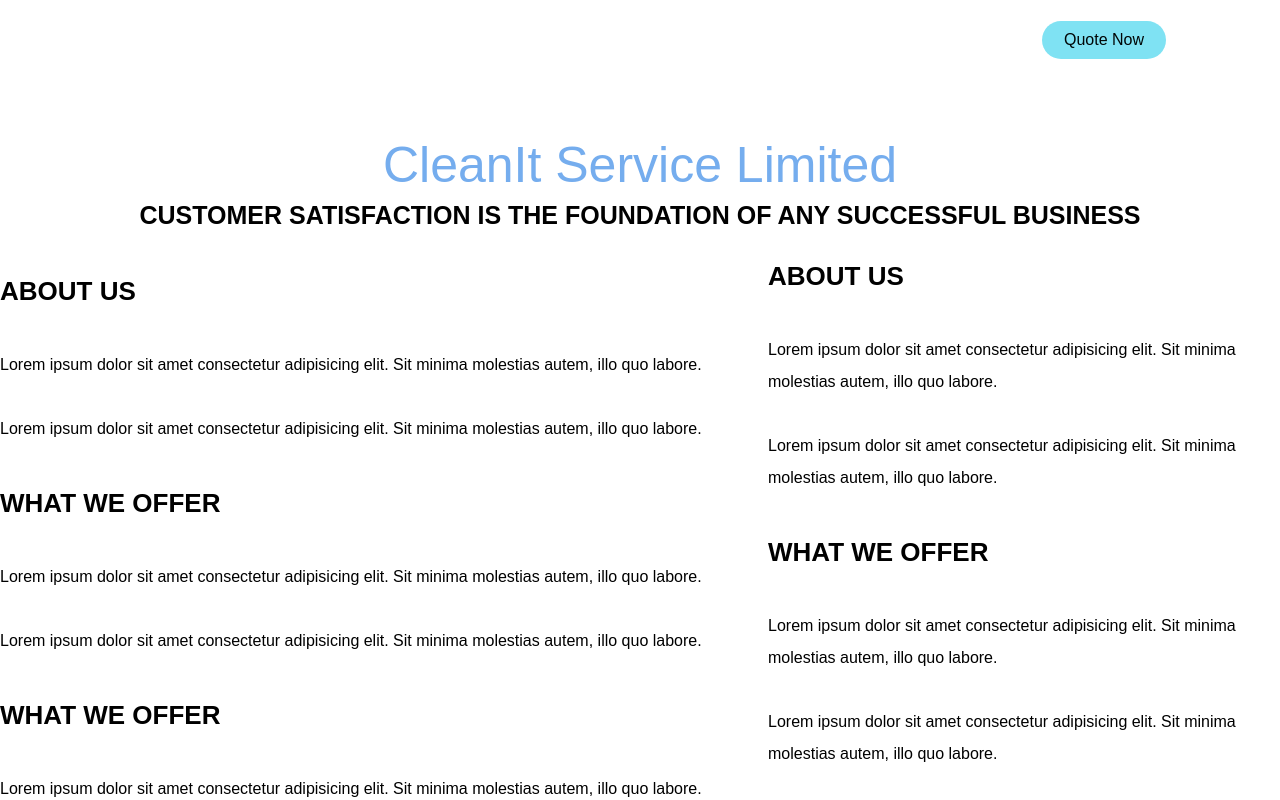
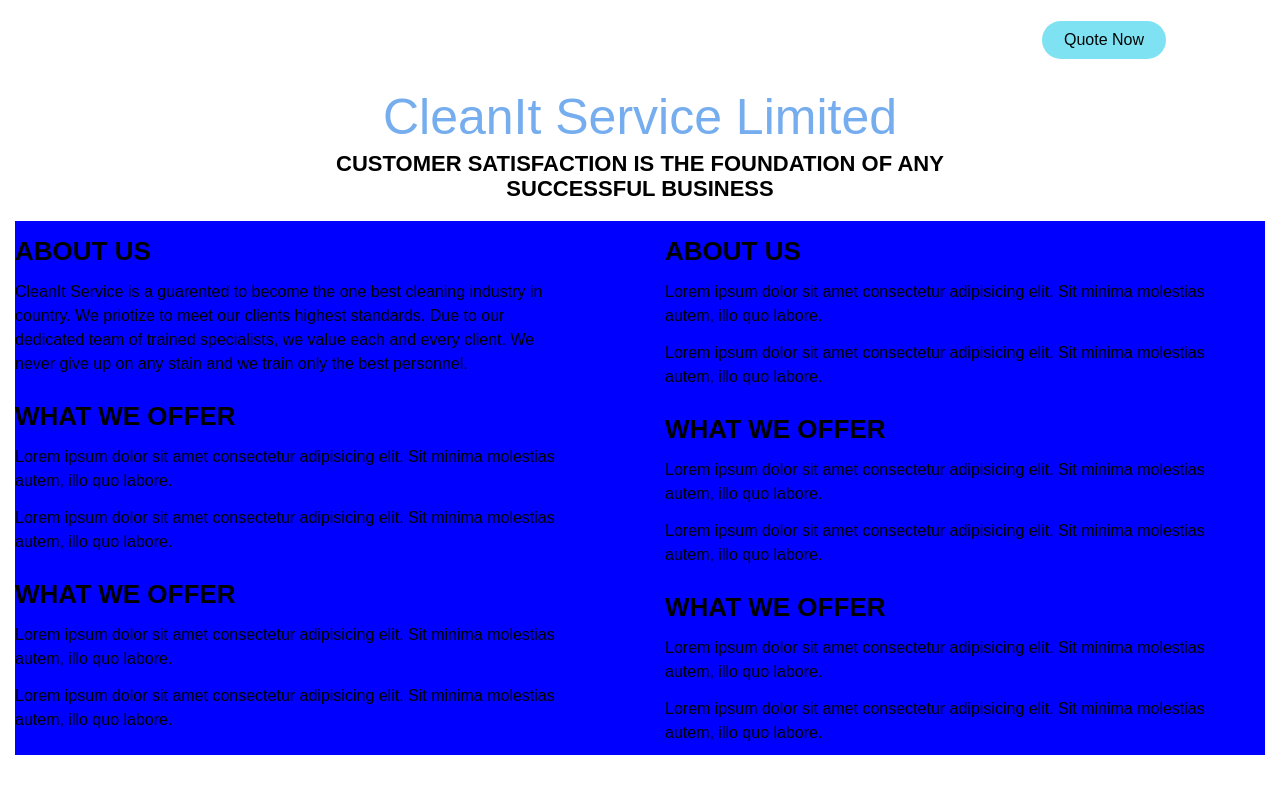
Before and after one commit to ericatsu/cleanit, a React (Create React App) app: page /LearnMore in a window 1280 px wide. Shown: the top 800 px of the page. Built offline with nearby package versions, Linux system fonts and the light colour scheme; a web font is replaced by a local one.

Commit message:
add images to learn more

```diff
--- a/src/elements/LearnMoreElements.jsx
+++ b/src/elements/LearnMoreElements.jsx
@@ -1,16 +1,33 @@
 import styled from "styled-components";
 
+export const Container1 = styled.div`
+    margin-top: 60px;
+    background-color: rgb(255, 255, 255);
+    text-align: center;
+    display: block;
+    padding: 40px 0;
+    margin: 15px;
+
+    &:after, :before{
+        -webkit-box-sizing: border-box;
+        box-sizing: border-box;
+    }
+`
+
 export const Container = styled.div`
-    margin-top: 60px;
-    background-color: white;
-    box-sizing: border-box;
-    text-align: center;
     padding-left: 15px;
     padding-right: 15px;
     margin-right: auto;
     margin-left: auto;
-    display: block;
-    line-height: 60px;
+
+
+    @media (min-width: 992px){
+    width: 970px;
+    }
+
+    @media (min-width: 768px){
+    width: 750px;
+    }
 `
 
 export const Image = styled.img`
@@ -31,34 +48,58 @@
 `
 
 export const Slogan = styled.h1`
-    font-size: 25px;
-    line-height: 30px;
+    font-size: 22px;
+    line-height: 25px;
     margin-bottom: 20px;
     text-transform: uppercase;
 `
 
 export const AboutRow = styled.div`
-    margin-left: -15px;
-    margin-right: -15px;
-    text-align: left;
+  display: flex;
+  flex-direction: row;
+  flex-wrap: wrap;
+  width: 100%;
+  text-align: left;
 `
 
-export const AboutColumn = styled.div`
-    min-width: 768px;
+export const AboutColumnRight = styled.div`
+    display: flex;
+    flex-direction: column;
+    flex-basis: 100%;
+    flex: 1;
     padding-right: 50px;
-    width: 50%;
+    background-color: blue;
     float: left;
+    padding-right: 50px;
 `
+
+export const AboutColumnLeft = styled.div`
+    display: flex;
+    flex-direction: column;
+    flex-basis: 100%;
+    flex: 1;
+    padding-right: 50px;
+    background-color: blue;
+    float: left;
+    padding-left: 50px;
+`
+
 
 export const AboutH2 = styled.h2`
     text-transform: none;
     font-size: 26px;
     margin: 15px 0 10px 0;
-    line-height: 2;
+    /* line-height: 2; */
 `
 export const AboutP = styled.p`
     padding: 0;
-    margin-top: 2em;
-    margin-bottom: 2em;
-    line-height: 2;
+    margin-top: 1em;
+    margin-bottom: 1em;
+    line-height: 1.5;
+    margin: 3px 0 10px 0;
+    font-size: 16px;
 `
+
+export const AboutCompany = styled.div`
+
+`
--- a/src/pages/LearnMore.jsx
+++ b/src/pages/LearnMore.jsx
@@ -1,16 +1,29 @@
 import React from 'react';
-import {Container, Image, AboutH1, Slogan, AboutRow, AboutColumn, AboutH2, AboutP} from '../elements/LearnMoreElements'
+import {Container1 ,Container, Image, AboutH1, Slogan, AboutRow, AboutColumnRight, AboutH2, AboutP, AboutColumnLeft, AboutCompany} from '../elements/LearnMoreElements'
 
 function LearnMore() {
   return (
+    <Container1>
       <Container>
         <Image src="" alt="" className="image" />
         <AboutH1>CleanIt Service Limited</AboutH1>
         <Slogan>
             CUSTOMER SATISFACTION IS THE FOUNDATION OF ANY SUCCESSFUL BUSINESS
         </Slogan>
+       </Container>
         <AboutRow>
-            <AboutColumn>
+            <AboutColumnRight>
+             <AboutH2>ABOUT US</AboutH2>
+             <AboutP>CleanIt Service is a guarented to become the one best cleaning industry in country. We priotize to meet our clients highest standards. Due to our dedicated team of trained specialists, we value each and every client. We never give up on any stain and we train only the best personnel.</AboutP>
+             {/* <AboutP>Lorem ipsum dolor sit amet consectetur adipisicing elit. Sit minima molestias autem, illo quo labore.</AboutP> */}
+             <AboutH2>WHAT WE OFFER</AboutH2>
+             <AboutP>Lorem ipsum dolor sit amet consectetur adipisicing elit. Sit minima molestias autem, illo quo labore.</AboutP>
+             <AboutP>Lorem ipsum dolor sit amet consectetur adipisicing elit. Sit minima molestias autem, illo quo labore.</AboutP>
+             <AboutH2>WHAT WE OFFER</AboutH2>
+             <AboutP>Lorem ipsum dolor sit amet consectetur adipisicing elit. Sit minima molestias autem, illo quo labore.</AboutP>
+             <AboutP>Lorem ipsum dolor sit amet consectetur adipisicing elit. Sit minima molestias autem, illo quo labore.</AboutP>
+            </AboutColumnRight>
+            <AboutColumnLeft>
              <AboutH2>ABOUT US</AboutH2>
              <AboutP>Lorem ipsum dolor sit amet consectetur adipisicing elit. Sit minima molestias autem, illo quo labore.</AboutP>
              <AboutP>Lorem ipsum dolor sit amet consectetur adipisicing elit. Sit minima molestias autem, illo quo labore.</AboutP>
@@ -20,21 +33,12 @@
              <AboutH2>WHAT WE OFFER</AboutH2>
              <AboutP>Lorem ipsum dolor sit amet consectetur adipisicing elit. Sit minima molestias autem, illo quo labore.</AboutP>
              <AboutP>Lorem ipsum dolor sit amet consectetur adipisicing elit. Sit minima molestias autem, illo quo labore.</AboutP>
-            </AboutColumn>
-            <div className="col-sm-6">
-             <AboutH2>ABOUT US</AboutH2>
-             <AboutP>Lorem ipsum dolor sit amet consectetur adipisicing elit. Sit minima molestias autem, illo quo labore.</AboutP>
-             <AboutP>Lorem ipsum dolor sit amet consectetur adipisicing elit. Sit minima molestias autem, illo quo labore.</AboutP>
-             <AboutH2>WHAT WE OFFER</AboutH2>
-             <AboutP>Lorem ipsum dolor sit amet consectetur adipisicing elit. Sit minima molestias autem, illo quo labore.</AboutP>
-             <AboutP>Lorem ipsum dolor sit amet consectetur adipisicing elit. Sit minima molestias autem, illo quo labore.</AboutP>
-             <AboutH2>WHAT WE OFFER</AboutH2>
-             <AboutP>Lorem ipsum dolor sit amet consectetur adipisicing elit. Sit minima molestias autem, illo quo labore.</AboutP>
-             <AboutP>Lorem ipsum dolor sit amet consectetur adipisicing elit. Sit minima molestias autem, illo quo labore.</AboutP>
-            </div>
-            <div className="textcolumn"></div>
+            </AboutColumnLeft>
         </AboutRow>
-      </Container>
+        <AboutCompany>
+
+        </AboutCompany>
+    </Container1>
   );
 }
 
--- a/src/pages/Member.jsx
+++ b/src/pages/Member.jsx
@@ -12,8 +12,8 @@
         <MemberRow>
             <MemberColumn>
              <MemberH2>ABOUT US</MemberH2>
-             <MemberP>Lorem ipsum dolor sit amet consectetur adipisicing elit. Sit minima molestias autem, illo quo labore.</MemberP>
-             <MemberP>Lorem ipsum dolor sit amet consectetur adipisicing elit. Sit minima molestias autem, illo quo labore.</MemberP>
+             <MemberP>CleanIt Service is a guarented to become the one best cleaning industry in country. We priotize to meet our clients highest standards. Due to our dedicated team of trained specialists, we value each and every client. We never give up on any stain and we train only the best personnel.</MemberP>
+             {/* <MemberP>Lorem ipsum dolor sit amet consectetur adipisicing elit. Sit minima molestias autem, illo quo labore.</MemberP> */}
              <MemberH2>WHAT WE OFFER</MemberH2>
              <MemberP>Lorem ipsum dolor sit amet consectetur adipisicing elit. Sit minima molestias autem, illo quo labore.</MemberP>
              <MemberP>Lorem ipsum dolor sit amet consectetur adipisicing elit. Sit minima molestias autem, illo quo labore.</MemberP>
```
